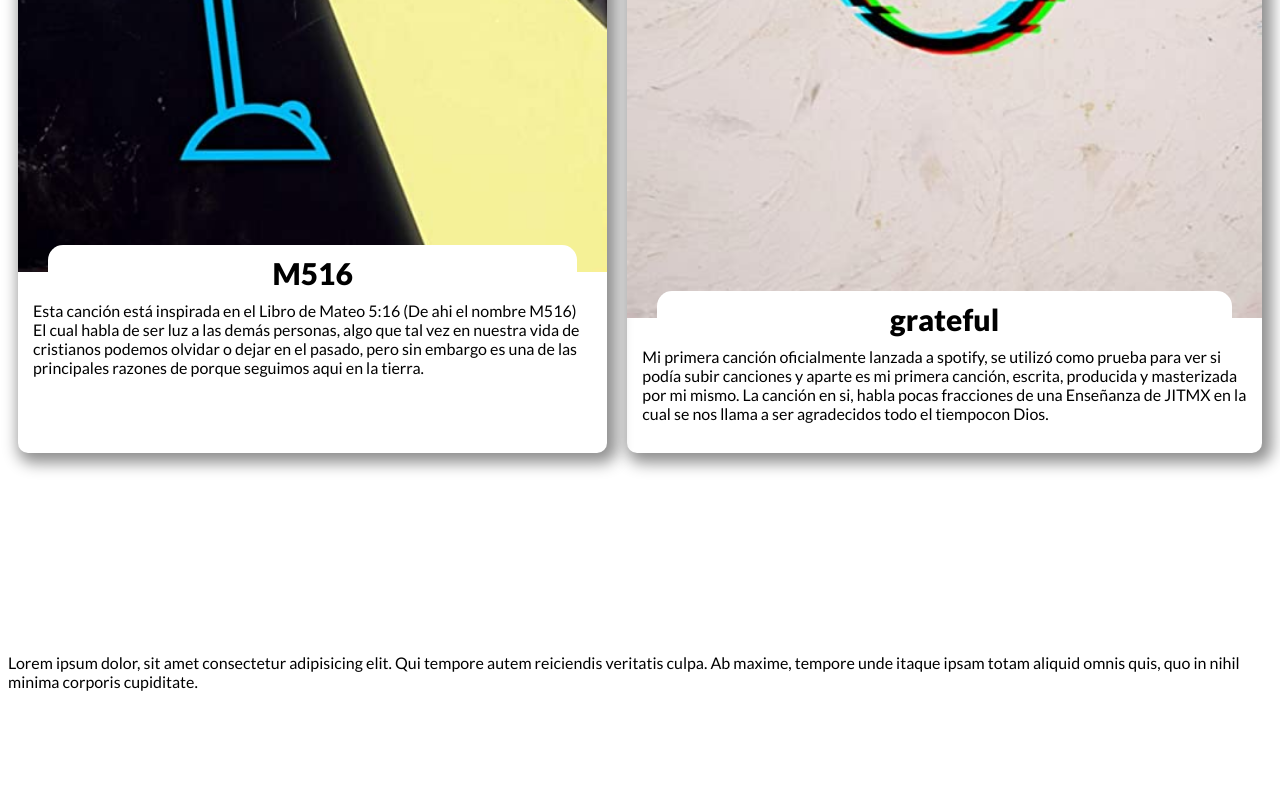
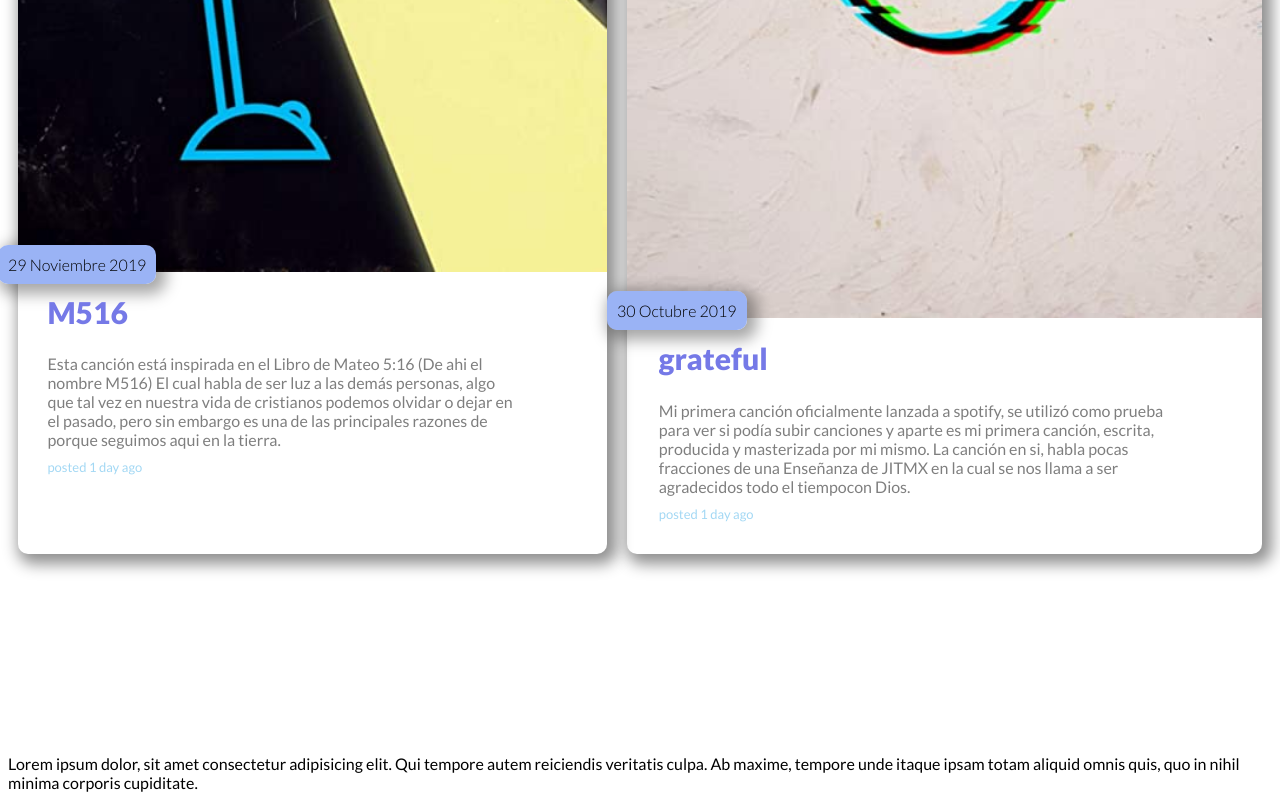
Before and after one commit to JoiaDG/JoiaArtisticProfile, a plain HTML site: page main.html in a window 1280 px wide. Shown: the part 1041-1841 px from the top of the page. Before the commit the page ends 1740 px from the top, so only its background shows below. Drawn offline with Linux system fonts and the light colour scheme.

Commit message:
CSS changes
Card Style changes. Added Release date of song and post date.

```diff
--- a/main.html
+++ b/main.html
@@ -23,14 +23,23 @@
     <div class="tarjetas" id="mimusica">
         <div class="tarjeton">
             <img src="imagenes/spotifycovers/m516.jpg" class="imagen">
-            <div class="title">M516</div>
-            <div class="content">Esta canción está inspirada en el Libro de Mateo 5:16 (De ahi el nombre M516) El cual habla de ser luz a las demás personas, algo que tal vez en nuestra vida de cristianos podemos olvidar o dejar en el pasado, pero sin embargo es una de las principales razones de porque seguimos aqui en la tierra.</div>
+            <div class="launched"><span>29 Noviembre 2019</span></div>
+            <div class="cardContent">
+                <div class="title">M516</div>
+                <div class="content">Esta canción está inspirada en el Libro de Mateo 5:16 (De ahi el nombre M516) El cual habla de ser luz a las demás personas, algo que tal vez en nuestra vida de cristianos podemos olvidar o dejar en el pasado, pero sin embargo es una de las principales razones de porque seguimos aqui en la tierra.</div>
+                <div class="footerCard">posted 1 day ago</div>
+            </div>
         </div>
         <div class="tarjeton">
             <img src="imagenes/spotifycovers/grateful.jpg" class="imagen">
-            <div class="title">grateful</div>
-            <div class="content">Mi primera canción oficialmente lanzada a spotify, se utilizó como prueba para ver si podía subir canciones y aparte es mi primera canción, escrita, producida y masterizada por mi mismo. La canción en si, habla pocas fracciones de una Enseñanza de JITMX en la cual se nos llama a ser agradecidos todo el tiempocon Dios.</div>
+            <div class="launched"><span>30 Octubre 2019</span></div>
+            <div class="cardContent">
+                <div class="title">grateful</div>
+                <div class="content">Mi primera canción oficialmente lanzada a spotify, se utilizó como prueba para ver si podía subir canciones y aparte es mi primera canción, escrita, producida y masterizada por mi mismo. La canción en si, habla pocas fracciones de una Enseñanza de JITMX en la cual se nos llama a ser agradecidos todo el tiempocon Dios.</div>
+                <div class="footerCard">posted 1 day ago</div>
+            </div>
         </div>
+
 
     </div>
     Lorem ipsum dolor, sit amet consectetur adipisicing elit. Qui tempore autem reiciendis veritatis culpa. Ab maxime, tempore unde itaque ipsam totam aliquid omnis quis, quo in nihil minima corporis cupiditate.
--- a/style.css
+++ b/style.css
@@ -97,25 +97,45 @@ body{
     object-fit: contain;
 
 }
+.cardContent{
+    width: 80%;
+    position: relative;
+    margin-left: 5%;
+    margin-right: 15%;
+    margin-bottom: 5%;
+}
+.launched{
+    top:-20px;
+    left: -20px;
+    position: relative;
+}
+.launched span{
+    font-weight: 300;
+    border:0;
+
+    padding: 10px;
+    border-radius: 10px;
+    background-color: #9ab3f5;
+    -webkit-box-shadow: 5px 5px 15px 5px rgba(0,0,0,0.35);
+    box-shadow: 5px 5px 15px 5px rgba(0,0,0,0.35);
+
+}
 .title{
-    top: -30px;
-    text-align: center;
-    background-color: white;
     border: 0;
-    border-radius: 15px;
-    padding: 10px;
+    color: #7579e7;
     position: relative;
     font-weight: 900;
     font-size: 30px;
-    margin-left: 30px;
-    margin-right: 30px;
 }
 .content{
-
-    top: -30px;
+    margin-top:5%;
     position: relative;
     display: flex;
-    font-weight: normal;
-    margin-left: 15px;
-    margin-right: 15px;
+    font-weight: 400;
+    opacity: 50%;
 }
+.footerCard{
+    margin-top: 10px;
+    color: #a3d8f4;
+    font-size: small;
+}
```
